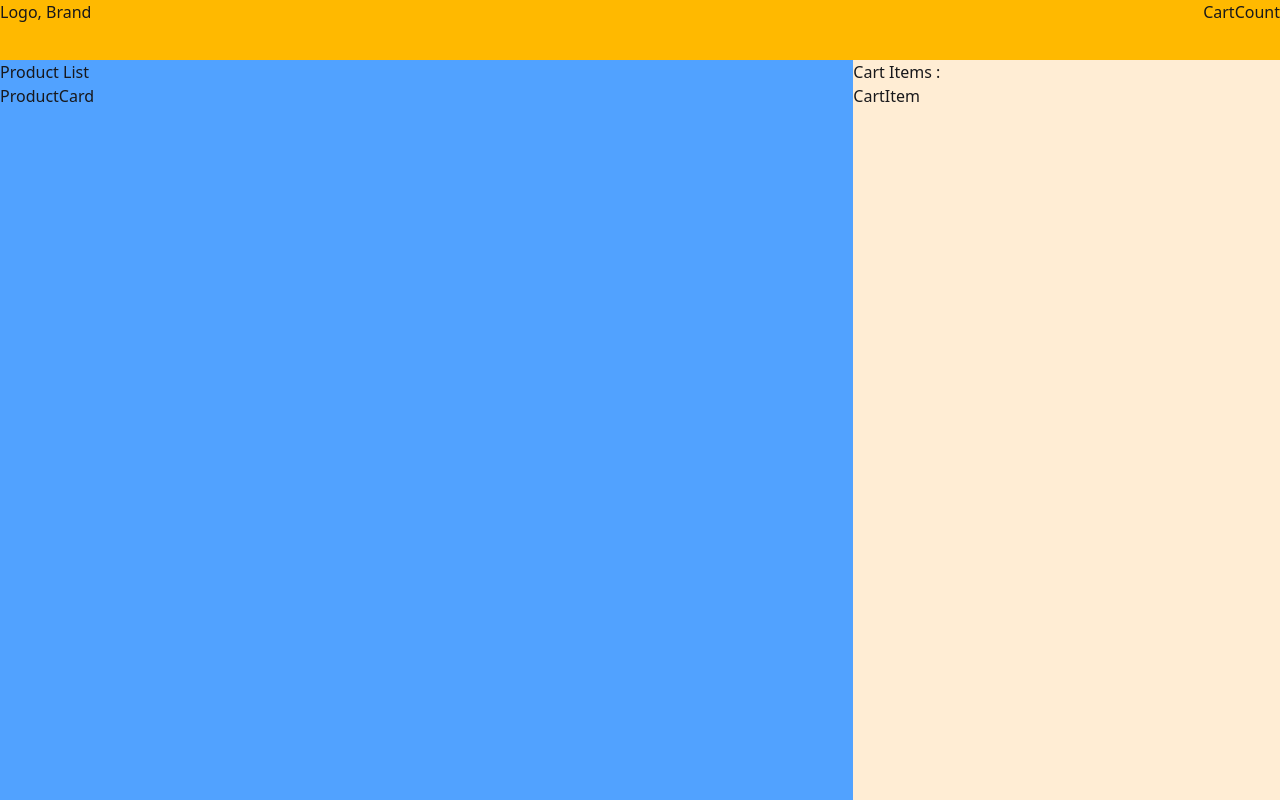
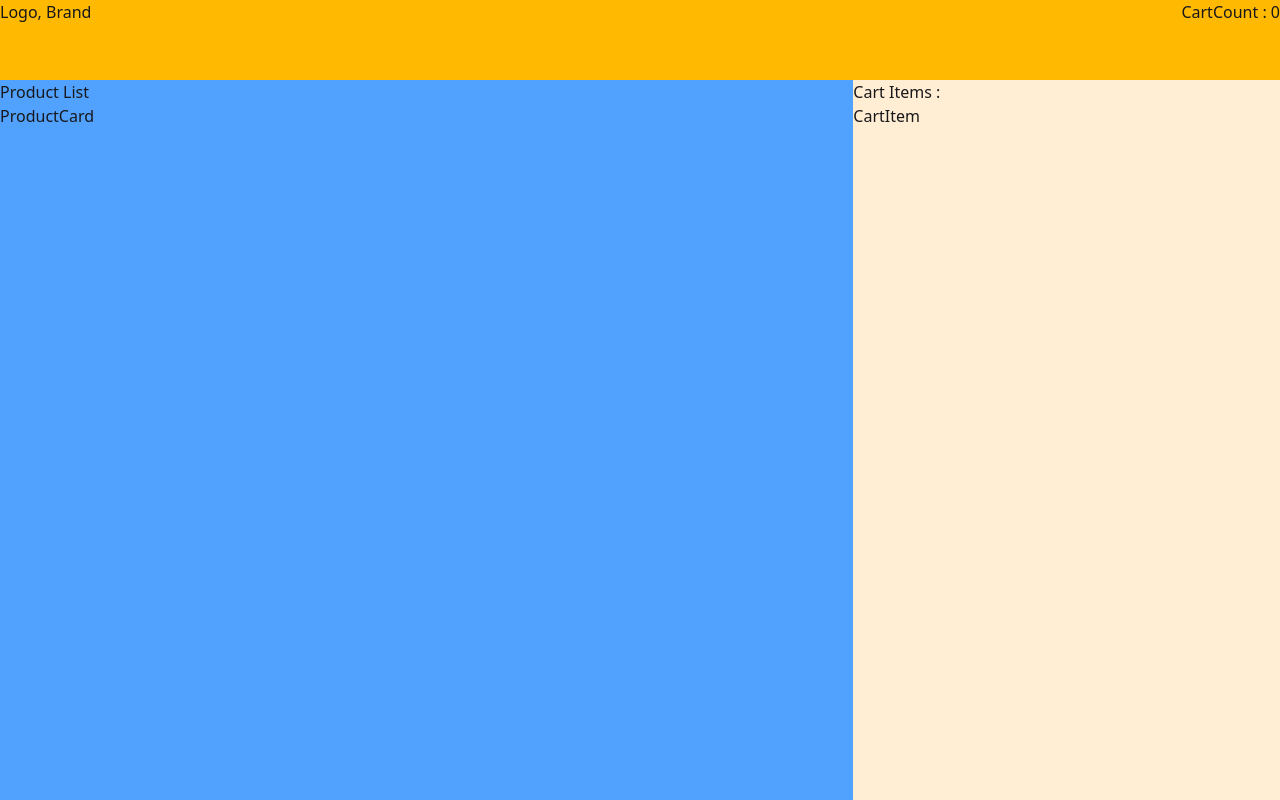
Before and after one commit to tratchapong/cc20-workshop, a React (Vite) app: page / in a window 1280 px wide. Built offline with nearby package versions, Linux system fonts and the light colour scheme.

Commit message:
State assign

```diff
--- a/src/App.jsx
+++ b/src/App.jsx
@@ -1,15 +1,18 @@
 import Header from "./components/Header"
 import ProductList from './components/ProductList'
 import CartSummary from './components/CartSummary'
+import { useState } from "react"
 
 function App() {
+  const [products, setProducts] = useState([])
+  const [carts, setCarts] = useState([])
 
   return (
     <div className="h-screen flex flex-col">
-      <Header/>
+      <Header itemCount={carts.length}/>
       <div className="flex flex-1">
-        <ProductList />
-        <CartSummary />
+        <ProductList products={products}/>
+        <CartSummary carts={carts} />
       </div>
     </div>
   )
--- a/src/components/CartCount.jsx
+++ b/src/components/CartCount.jsx
@@ -1,8 +1,9 @@
 import React from 'react'
 
-function CartCount() {
+function CartCount(props) {
+  const {itemCount} = props
   return (
-    <div>CartCount</div>
+    <div>CartCount : {itemCount}</div>
   )
 }
 
--- a/src/components/CartSummary.jsx
+++ b/src/components/CartSummary.jsx
@@ -1,7 +1,8 @@
 import React from 'react'
 import CartItem from './CartItem'
 
-function CartSummary() {
+function CartSummary(props) {
+  const {carts} = props
   return (
     <div className='w-1/3 bg-orange-100'>
       <h2>Cart Items :</h2>
--- a/src/components/Header.jsx
+++ b/src/components/Header.jsx
@@ -1,13 +1,14 @@
 import React from 'react'
 import CartCount from './CartCount'
 
-function Header() {
+function Header(props) {
+  const {itemCount} = props
   return (
-    <div className='flex justify-between h-15 bg-amber-400'>
+    <div className='flex justify-between h-20 bg-amber-400'>
       <div>
         Logo, Brand
       </div>
-      <CartCount />
+      <CartCount itemCount={itemCount}/>
     </div>
   )
 }
```
Also changed, not shown: src/components/ProductList.jsx (+5 -3 lines).
